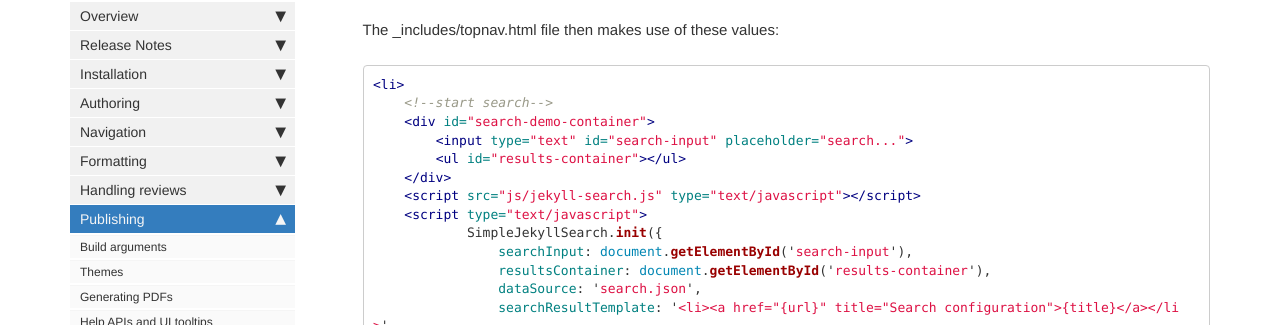
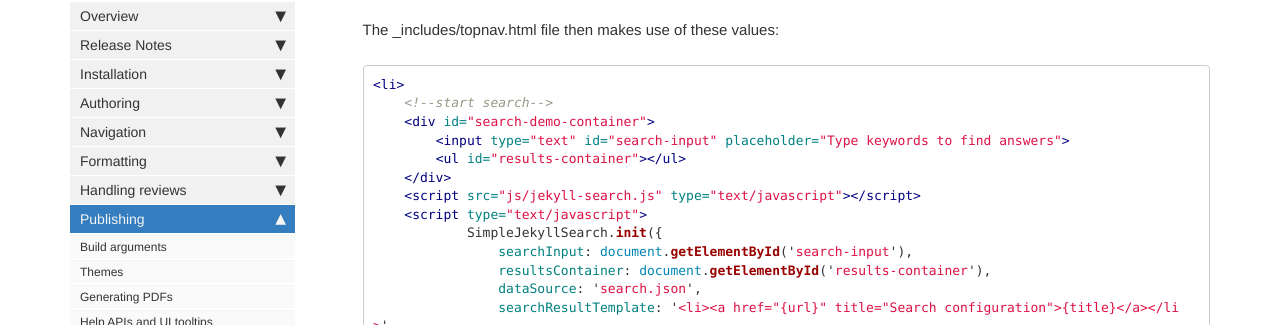
Before and after one commit to ndkhaivn/orbiscrm, a Jekyll site: the page built from pages/mydoc/mydoc_search_configuration.md, in a window 1280 px wide and 900 px high, scrolled down 2211 px. Shown: the part 127-452 px from the top of the window. Built offline with Jekyll 4.4.1, drawn with Linux system fonts in a browser that asks for light colours; comment, search, counter and statistics services are not loaded.

Commit message:
Rewrite the string inside the search bar

```diff
--- a/_data/strings.yml
+++ b/_data/strings.yml
@@ -1,5 +1,5 @@
 
 
 # placed here for translation purposes
-search_placeholder_text: search...
+search_placeholder_text: Type keywords to find answers
 search_no_results_text: No results found.
```
